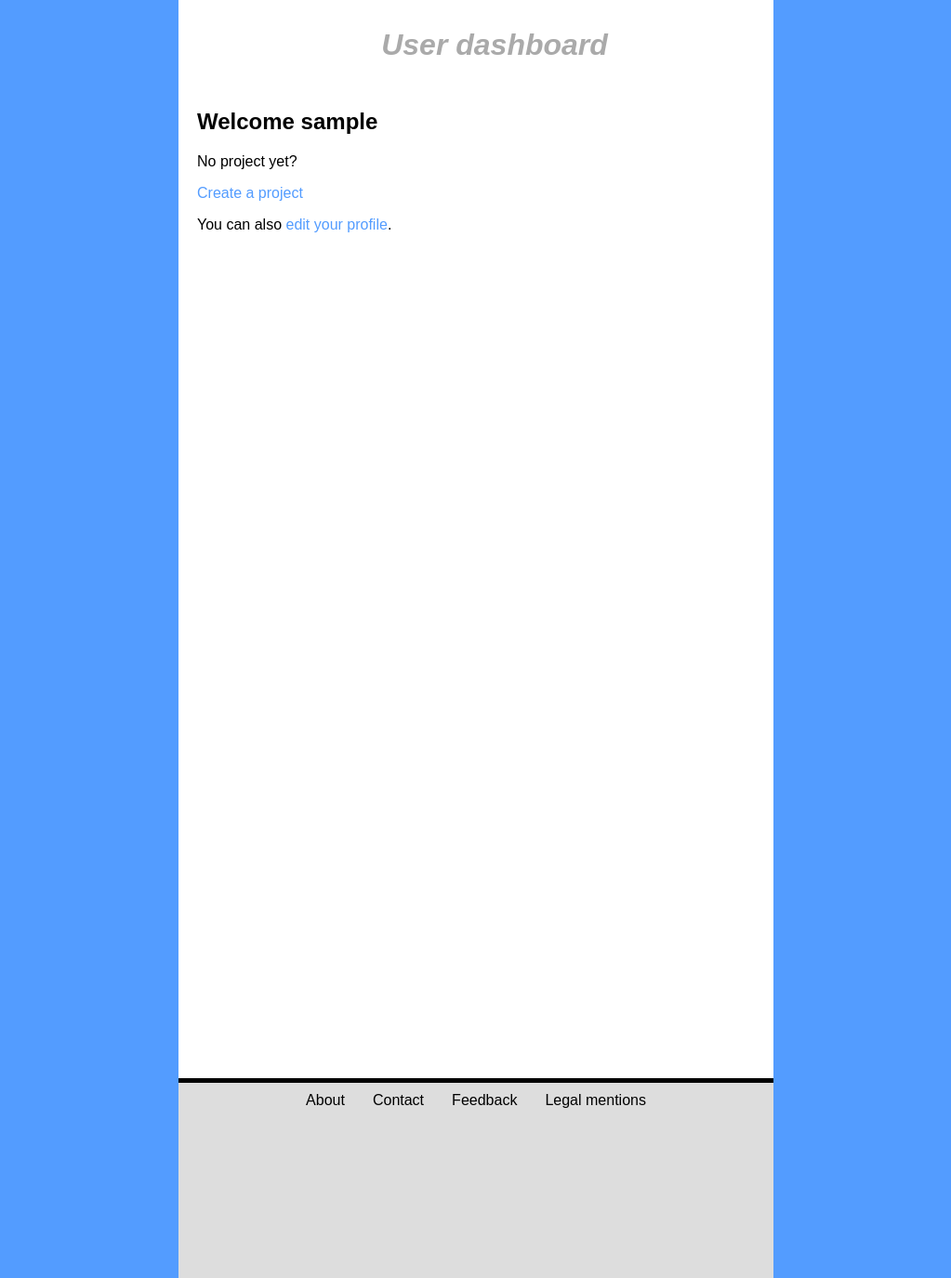
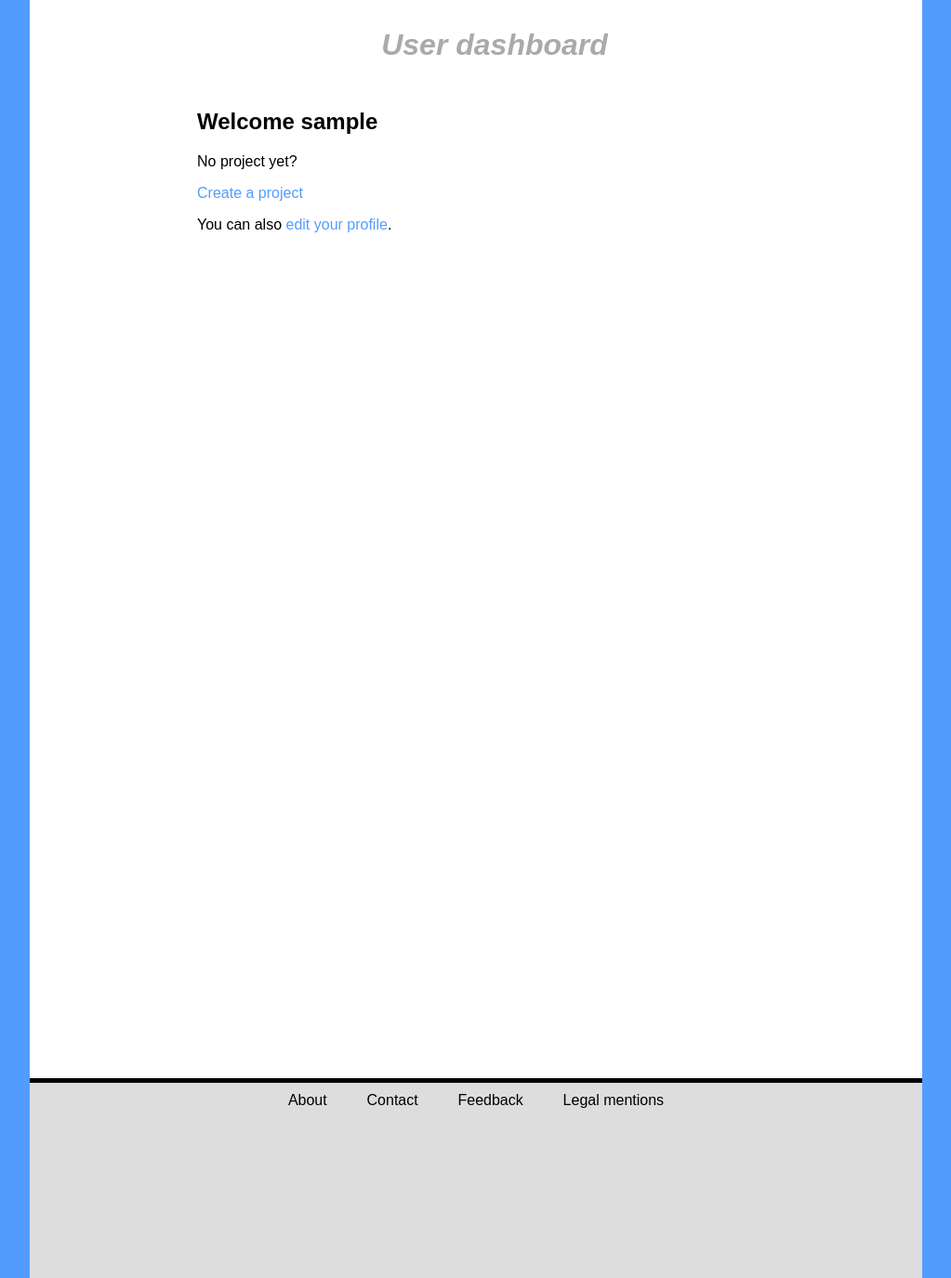
Before and after one commit to rtouze/theRoofIsOnFire, a Django app: page /charts/dashboard/1 in a window 1280 px wide. Shown: the whole page at 93% size, without its empty margins (128-1151 px from the left). Run offline with Django 3.2, Linux system fonts and the light colour scheme; the visitor is signed in with stand-in values (Sample User, id 1); data comes from the database, SQL or seed files in the repository; data that the repository does not hold is empty.

Commit message:
Update main container width to avoid frequent overflow

```diff
--- a/theRoofIsOnFire/static/allpages_of_the_roof.css
+++ b/theRoofIsOnFire/static/allpages_of_the_roof.css
@@ -19,7 +19,7 @@ body {
 
 
 #whole_page_container {
-    width: 50%;
+    width: 75%;
     min-height: 100%;
     margin: auto;
     font-size: 1em;
```
